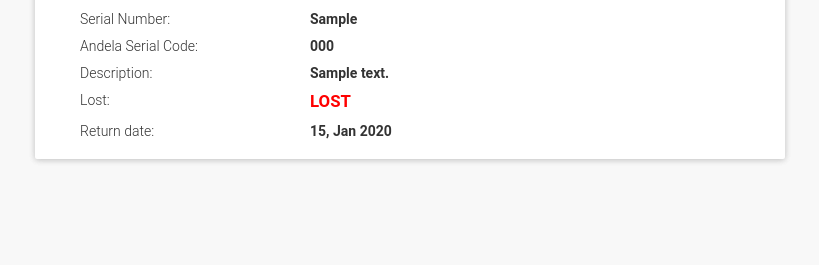
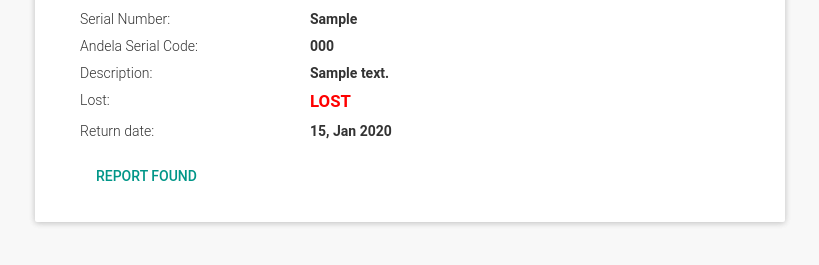
Before and after one commit to andela-hthuo/AssetTracker, a Flask app: page /assets/ in a window 1280 px wide. Shown: the part 240-505 px from the top of the page, without its empty margins (230-1049 px from the left). Run offline with Flask 2, Linux system fonts and the light colour scheme; a user stored in the database is signed in; tables that the repository leaves empty hold one stand-in row (values such as "Sample post"); parts of the project's set-up code (start-up, migrations or seed data) failed here and were passed over; some libraries are stand-ins or nearby versions.

Commit message:
Staff members can report found items too
Not just admins can report found items.

```diff
--- a/app/assets/views.py
+++ b/app/assets/views.py
@@ -130,19 +130,22 @@ def report_lost(asset_id):
 
 @assets.route('/<asset_id>/report/found', methods=['POST'])
 def report_found(asset_id):
-    if not current_user.has_admin:
-        return render_template('errors/generic.html',
-                               message="Only admins can mark assets found")
 
     asset = app.models.Asset.query.filter_by(id=asset_id).first_or_404()
 
-    if not asset.lost:
-        return render_template(
-            'errors/generic.html',
-            message="This asset is not lost"
-        )
-    asset.set_lost(False)
-    app.db.session.add(asset)
-    app.db.session.commit()
-    flash("Marked found", "success")
-    return redirect(url_for('assets.index'))
+    if current_user.has_admin or asset.check_assignee(current_user):
+        if not asset.lost:
+            return render_template(
+                'errors/generic.html',
+                message="This asset is not lost"
+            )
+        asset.set_lost(False)
+        app.db.session.add(asset)
+        app.db.session.commit()
+        flash("Reported as found", "success")
+        return redirect(url_for('assets.index'))
+
+    return render_template(
+        'errors/generic.html',
+        message="Only admins or the assigned user can mark assets found"
+    )
--- a/app/templates/assets/index.html
+++ b/app/templates/assets/index.html
@@ -62,7 +62,7 @@
             {% if asset.lost %}
             <form action="{{ url_for('assets.report_found', asset_id=asset.id) }}" method="post">
                 <input type="hidden" name="csrf_token" value="{{ csrf_token() }}">
-                <input type="submit" class="btn btn-primary" value="Mark Found">
+                <input type="submit" class="btn btn-primary" value="Report Found">
             </form>
             {% else %}
             <form action="{{ url_for('assets.reclaim', asset_id=asset.id) }}" method="post">
@@ -79,14 +79,19 @@
             <div class="col-md-4">Return date:</div>
             <div class="col-md-8"><strong>{{ asset.return_date_ }}</strong></div>
         </div>
+        <div class="col-md-12">
         {%  if not asset.lost  %}
-        <div class="col-md-12">
             <form action="{{ url_for('assets.report_lost', asset_id=asset.id) }}" method="post">
                 <input type="hidden" name="csrf_token" value="{{ csrf_token() }}">
                 <input type="submit" class="btn btn-primary" value="Report Lost">
             </form>
+        {% else %}
+            <form action="{{ url_for('assets.report_found', asset_id=asset.id) }}" method="post">
+                <input type="hidden" name="csrf_token" value="{{ csrf_token() }}">
+                <input type="submit" class="btn btn-primary" value="Report Found">
+            </form>
+        {% endif %}
         </div>
-        {% endif %}
         {% endif %}
     </div>
 </div>
```
